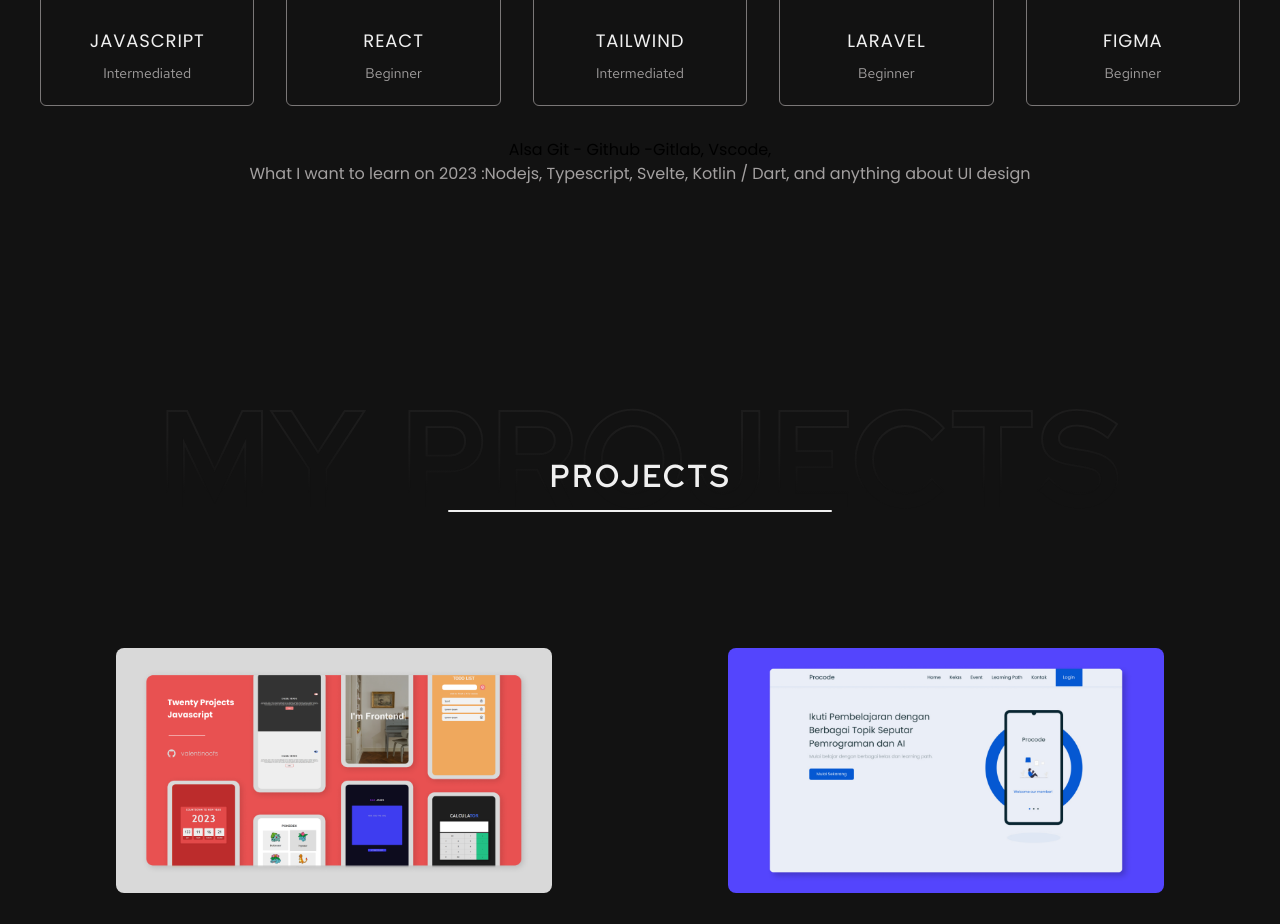
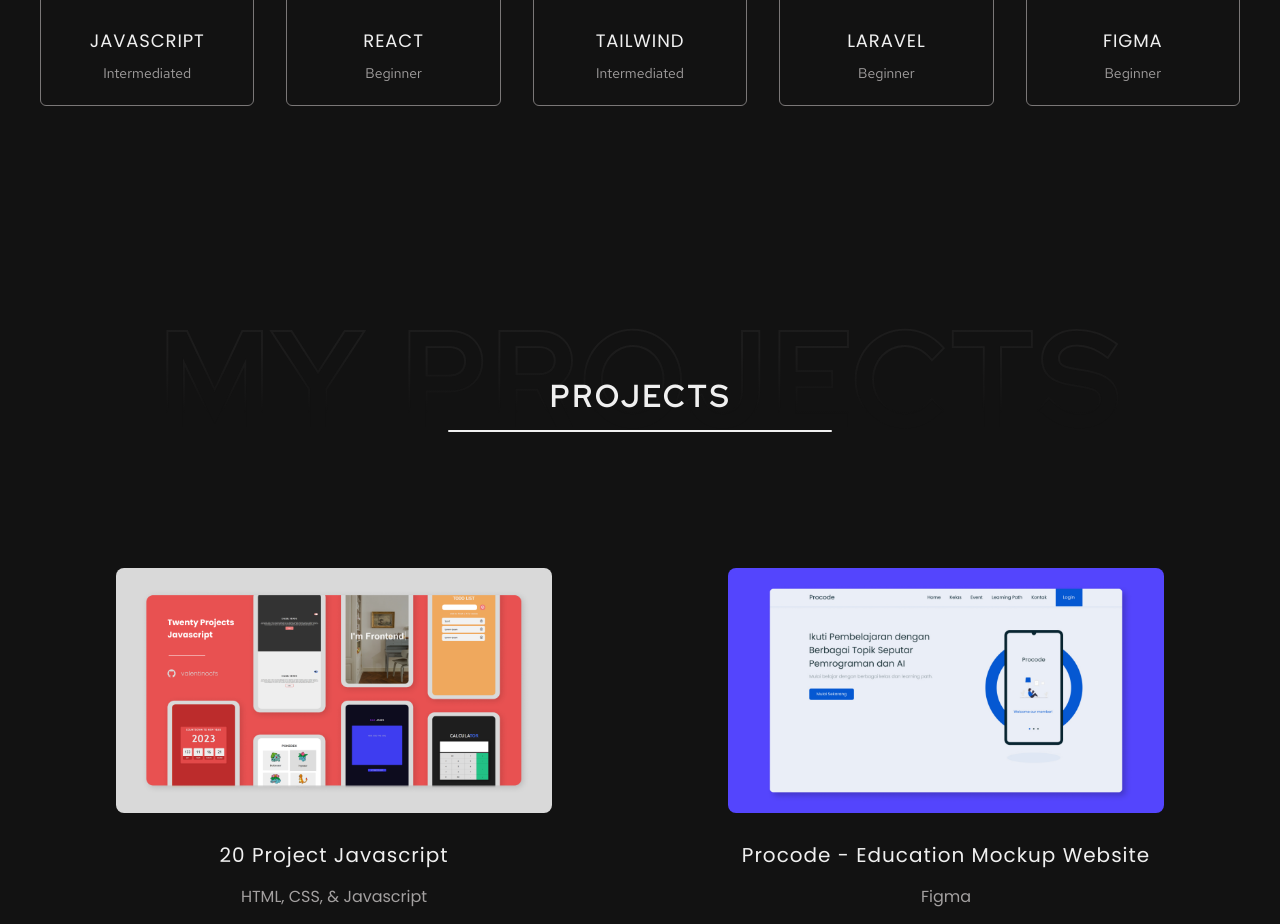
Before and after one commit to valentinocfs/portofolio, a Next.js app: page / in a window 1280 px wide. Shown: the part 2040-2964 px from the top of the page. Built offline with nearby package versions, Linux system fonts and the light colour scheme.

Commit message:
Fix: Delete content another and future skills

```diff
--- a/components/SkillSection.js
+++ b/components/SkillSection.js
@@ -73,16 +73,6 @@ export default function SkillSection() {
                         ]}
                     />
                 </div>
-                <div className="mt-8 text-center">
-                    <p>Alsa Git - Github -Gitlab, Vscode, </p>
-                    <p className="text-white-700">
-                        What I want to learn on {new Date().getFullYear() + 1} :
-                        <span className="">
-                            Nodejs, Typescript, Svelte, Kotlin / Dart, and
-                            anything about UI design
-                        </span>
-                    </p>
-                </div>
             </Container>
         </section>
     );
```
